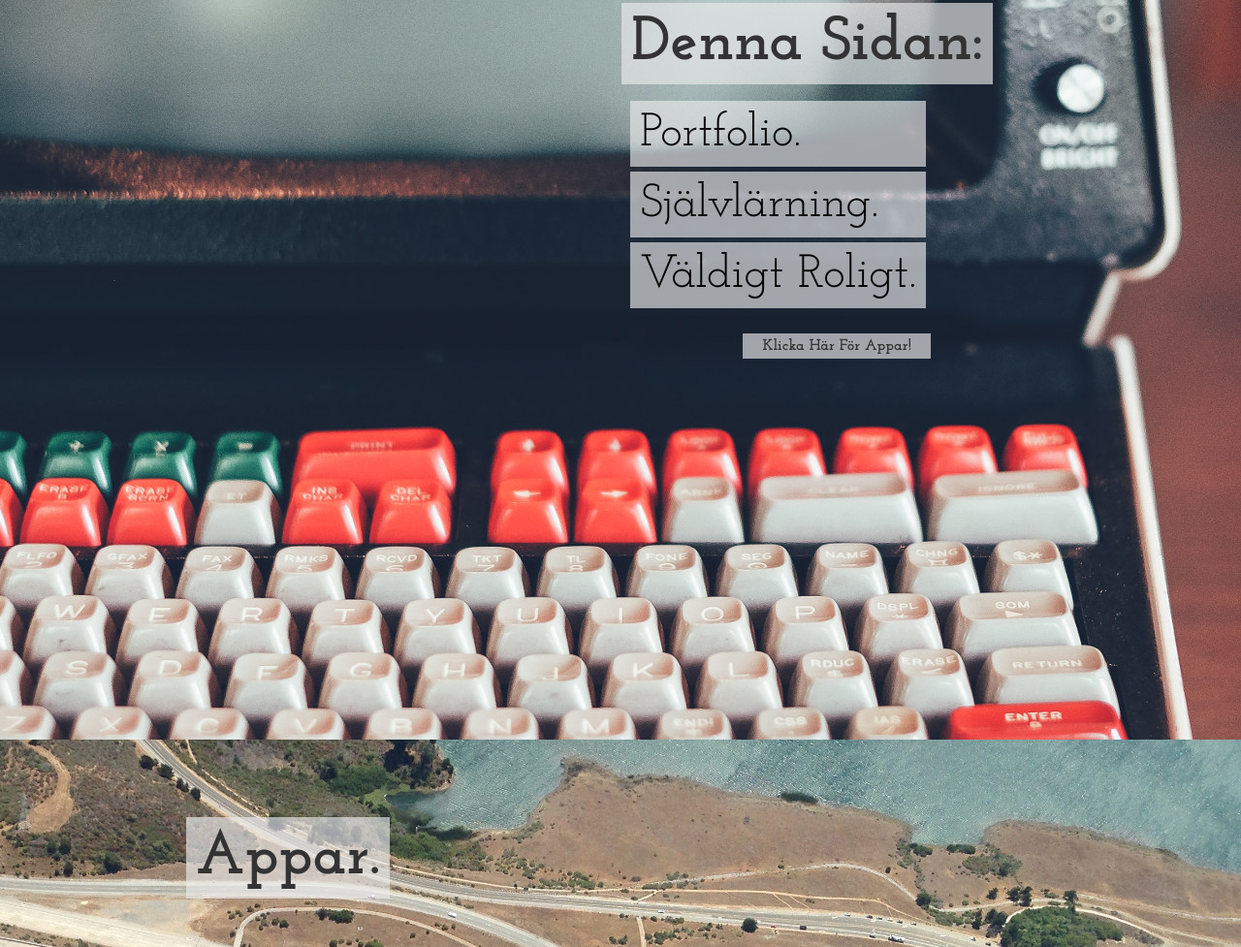
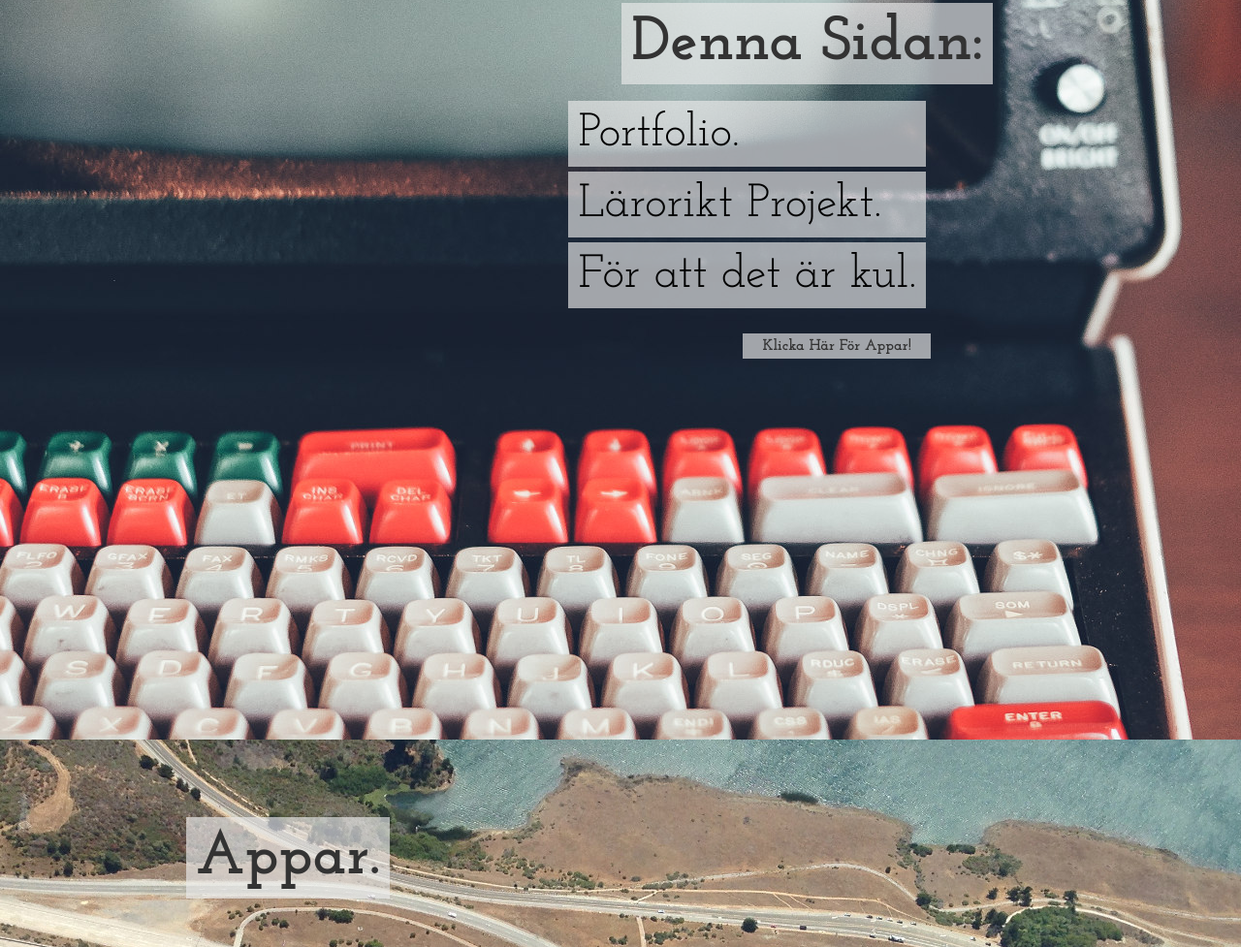
Before and after one commit to olofekelund/Portfolio, a website: page app/index.jade in a window 1280 px wide. Shown: the part 1637-2614 px from the top of the page at 97% size. Drawn offline with nearby package versions, Linux system fonts and the light colour scheme; files that its build step writes are made by us from their sources.

Commit message:
changed wording on frontpage

```diff
--- a/app/index.jade
+++ b/app/index.jade
@@ -40,8 +40,8 @@ html
 				h1 Denna Sidan:
 				ul
 					li Portfolio.
-					li Självlärning.
-					li Väldigt Roligt.
+					li Lärorikt Projekt.
+					li För att det är kul.
 				h4
 					a.scroll(href='#section-4') Klicka Här För Appar!
 
```
